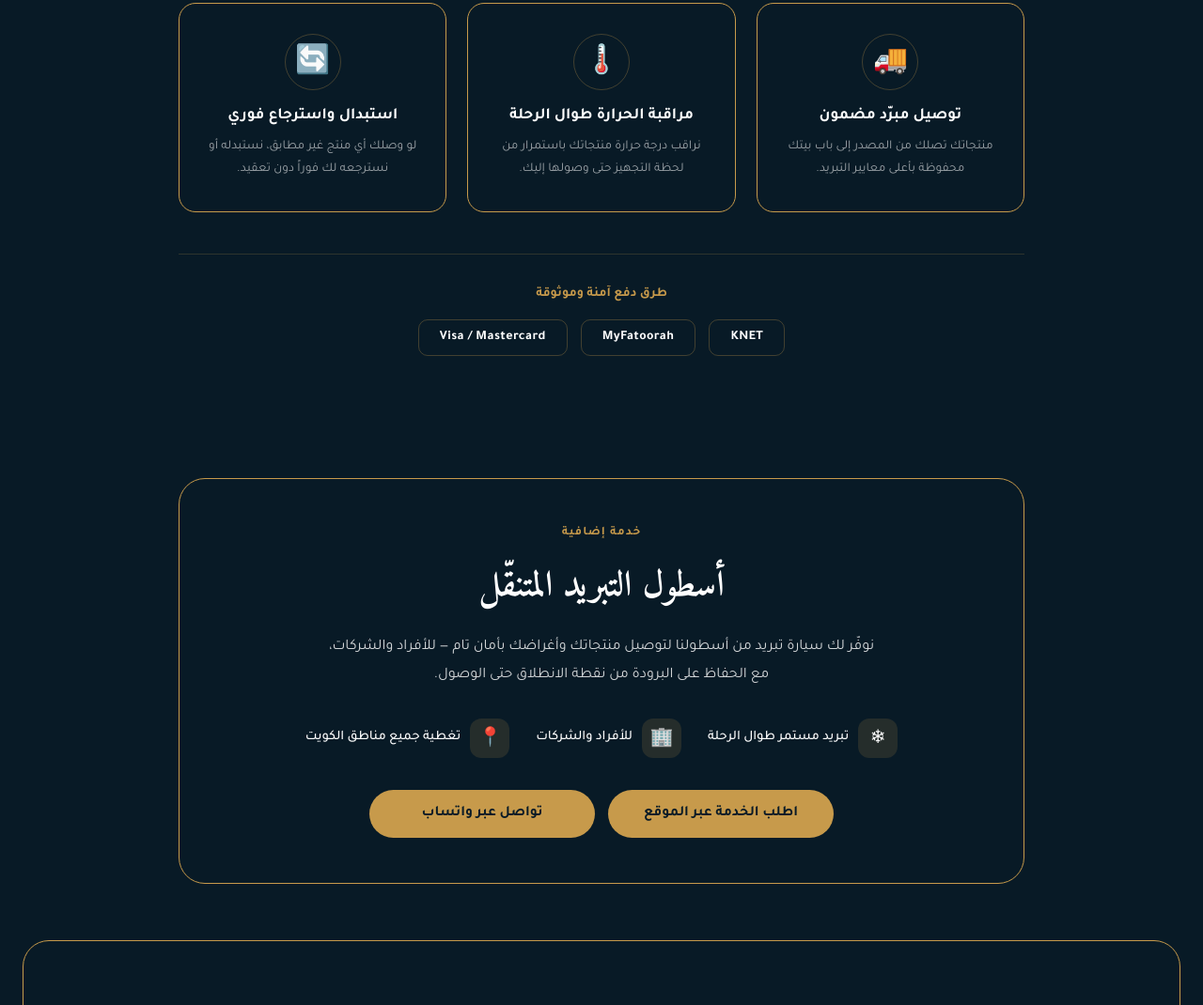
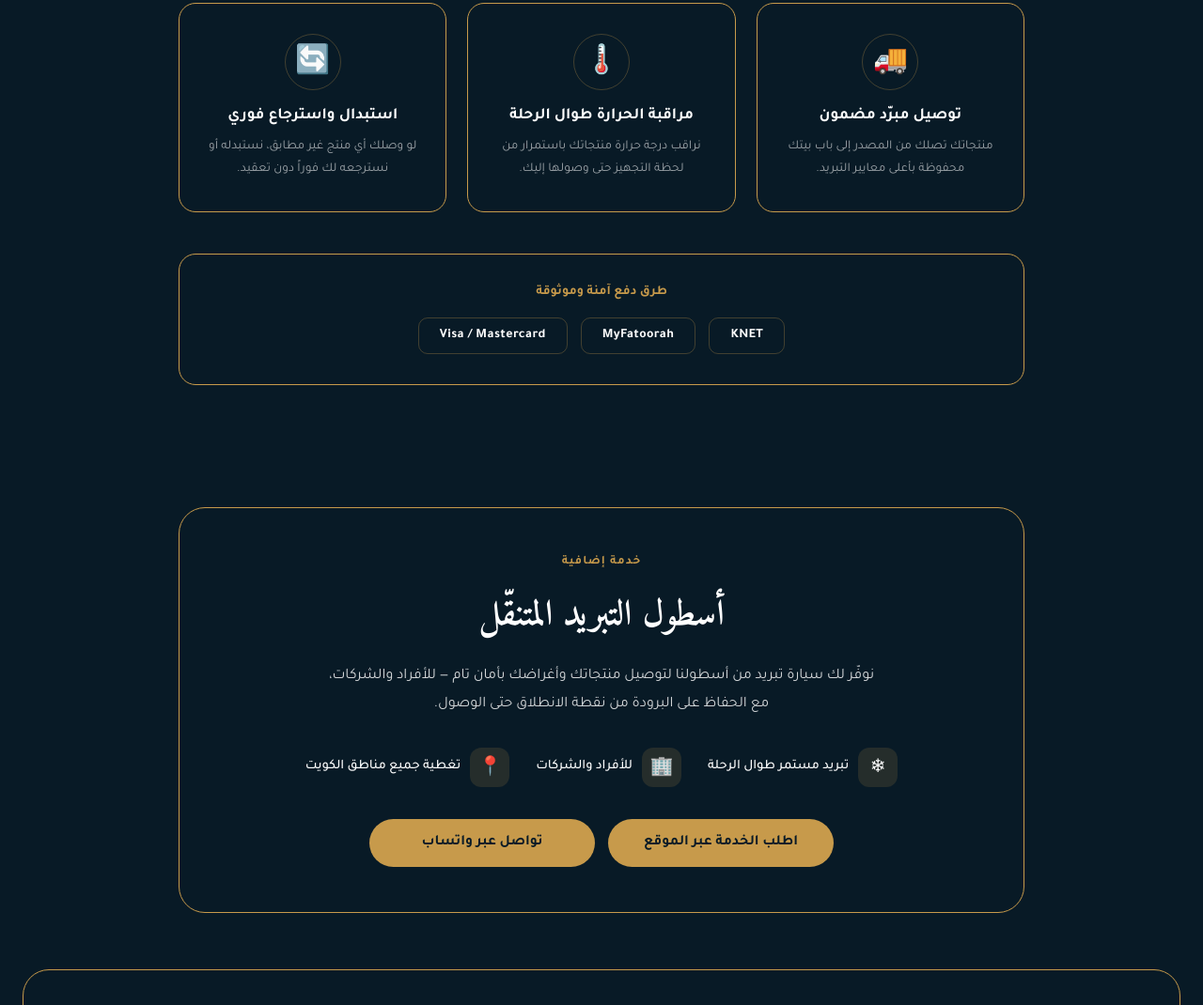
Before and after one commit to valantinakw-max/Frosta-backend, a website: page public/index.html in a window 1280 px wide. Shown: the part 2564-3634 px from the top of the page at 94% size. Drawn offline with Linux system fonts and the light colour scheme.

Commit message:
Add files via upload

```diff
--- a/public/index.html
+++ b/public/index.html
@@ -461,7 +461,8 @@
   .trust-card h3{font-size:17px;color:#fff;margin-bottom:10px;font-family:'Tajawal';font-weight:700;}
   .trust-card p{font-size:13.5px;color:rgba(255,255,255,.6);line-height:1.8;}
   .pay-trust{
-    text-align:center; margin-top:44px; padding-top:34px; border-top:1px solid rgba(199,154,75,.2);
+    text-align:center; margin-top:44px; padding:32px 28px;
+    border:1.5px solid var(--gold); border-radius:var(--radius);
     max-width:900px; margin-inline:auto;
   }
   .pay-trust > span{display:block; color:var(--gold); font-size:14px; margin-bottom:18px; font-weight:700;}
```
